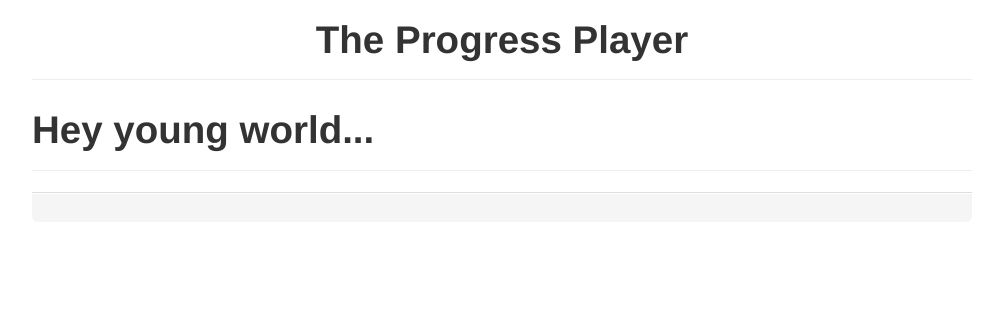
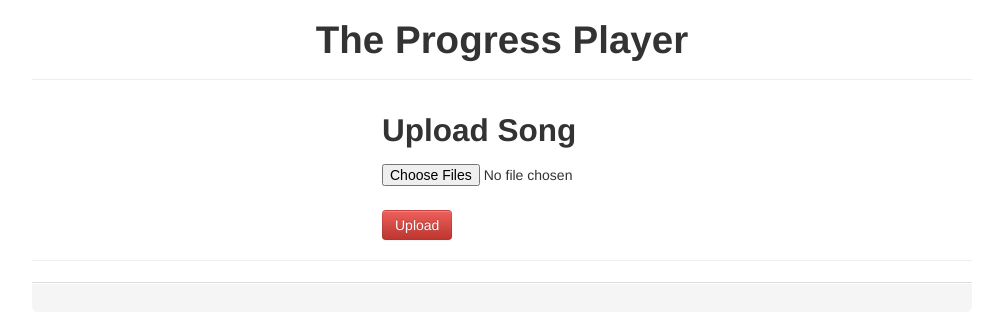
Before and after one commit to jhtdc/little-games, a Flask app: page / in a window 1280 px wide. Shown: the top 322 px of the page, without its empty margins (138-1141 px from the left). Run offline with Flask 2, Linux system fonts and the light colour scheme.

Commit message:
edited views.py & index.html to upload and stream audio

```diff
--- a/progress_player/app/templates/index.html
+++ b/progress_player/app/templates/index.html
@@ -1,11 +1,43 @@
 <!-- comments coming -->
-
-
 
 {% extends 'layout.html' %}
 
 {% block content %}
 
-     <h1> Hey young world... </h1>
+{% if filename %}
+     <div>
+         <h2> Song : { { filename } } </h2>
 
+         <div class = "hero-unit">
+
+         <audio class = "audio" controls>
+
+             <source src = "uploads/{{ filename }}" type = "audio/mpeg">
+
+         </audio> <hr/>
+
+         <p>
+             <a href = "{{ url_for('index') }}" class = "btn btn-primary" > Home </a>
+
+             <a href = "/uploads/{{ filename }}" class = "btn btn-info" > Download </a>
+
+             <a href = "{{ url_for('upload_file') }} " class = "btn btn-danger" > Upload Another </a>
+
+         </p>
+         </div >
+     </div >
+{% else %}
+<div class = "form-audio">
+
+     <h2> Upload Song </h2>
+
+     <form action = "{{ url_for('upload_file') }}" method = "post" enctype = "multipart/form-data" >
+
+         <input type = "file" name = "file" class = "button" multiple > <br/> <br/>
+
+         <input type = "submit" value = "Upload" class = "btn btn-danger">
+
+       </form>
+</div>
+{% endif %}
 {% endblock %}
--- a/progress_player/app/views.py
+++ b/progress_player/app/views.py
@@ -1,14 +1,46 @@
 '''
-We imported the app object from the app package along with some other imports.
+Importing more methods.
+
 
 '''
 
+
 import os
+
 from flask import render_template, request, send_from_directory
+
 from werkzeug.utils import secure_filename
+
 from app import app
 
+@app.route( '/' )
 
-@app.route('/')
 def index():
-     return render_template('index.html')
+     return render_template ( 'index.html' )
+
+
+@app.route('/upload', methods = ['GET','POST'])
+
+def upload_file():
+
+     if request.method == 'POST':
+
+         file = request.files['file']
+
+         if file.filename:
+
+             filename = secure_filename (file.filename)
+
+             file.save (os.path.join (app.config ['UPLOAD_FOLDER'], filename))
+
+             return render_template ('index.html', filename = filename)
+
+     return render_template ('index.html')
+
+@app.route('/uploads/')
+
+def uploaded_file (filename):
+
+     return send_from_directory (app.config ['UPLOAD_FOLDER'],
+
+                               filename, as_attachment = True)
```
Also changed, not shown: 1 other file.
